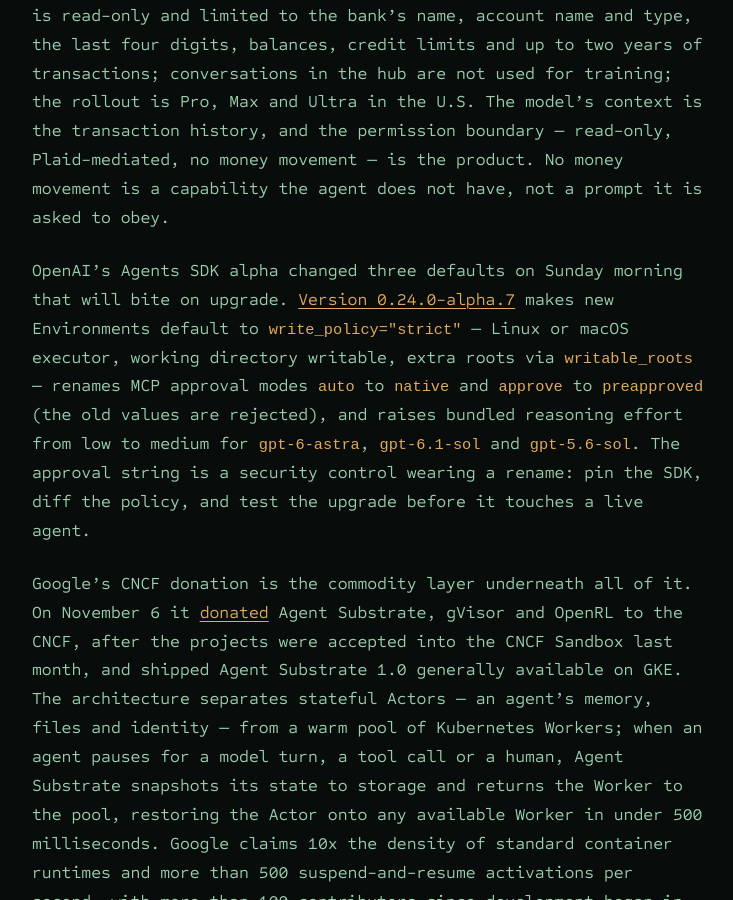
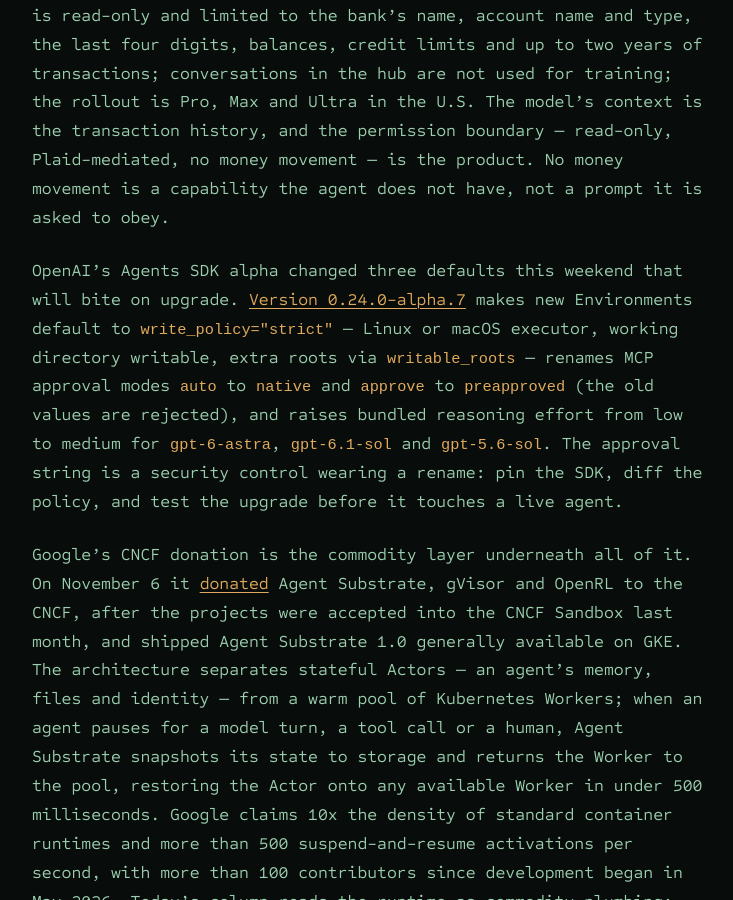
Before and after one commit to cheesejaguar/daily-downlink, a Jekyll site: the page built from _posts/2026-11-08-sunday-zeitgeist-the-week-the-model-became-the-cheap-part.md, in a window 1280 px wide and 900 px high, scrolled down 9053 px. Shown: the whole window, without its empty margins (356-1089 px from the left). Built offline with Jekyll 4.4.1, drawn with Linux system fonts in a browser that asks for light colours.

Commit message:
post: fix SDK timing in sunday zeitgeist

```diff
--- a/_posts/2026-11-08-sunday-zeitgeist-the-week-the-model-became-the-cheap-part.md
+++ b/_posts/2026-11-08-sunday-zeitgeist-the-week-the-model-became-the-cheap-part.md
@@ -54,7 +54,7 @@
 
 Anthropic's [Personal Finance beta](https://techcrunch.com/2026/11/05/claude-can-now-analyze-your-spending-with-its-new-personal-finance-tool/) is the consumer version of the same design. It connects bank and credit-card accounts through Plaid and answers questions about spending, balances and interest; access is read-only and limited to the bank's name, account name and type, the last four digits, balances, credit limits and up to two years of transactions; conversations in the hub are not used for training; the rollout is Pro, Max and Ultra in the U.S. The model's context is the transaction history, and the permission boundary — read-only, Plaid-mediated, no money movement — is the product. No money movement is a capability the agent does not have, not a prompt it is asked to obey.
 
-OpenAI's Agents SDK alpha changed three defaults on Sunday morning that will bite on upgrade. [Version 0.24.0-alpha.7](https://github.com/openai/openai-agents-python/releases/tag/v0.24.0-alpha.7) makes new Environments default to `write_policy="strict"` — Linux or macOS executor, working directory writable, extra roots via `writable_roots` — renames MCP approval modes `auto` to `native` and `approve` to `preapproved` (the old values are rejected), and raises bundled reasoning effort from low to medium for `gpt-6-astra`, `gpt-6.1-sol` and `gpt-5.6-sol`. The approval string is a security control wearing a rename: pin the SDK, diff the policy, and test the upgrade before it touches a live agent.
+OpenAI's Agents SDK alpha changed three defaults this weekend that will bite on upgrade. [Version 0.24.0-alpha.7](https://github.com/openai/openai-agents-python/releases/tag/v0.24.0-alpha.7) makes new Environments default to `write_policy="strict"` — Linux or macOS executor, working directory writable, extra roots via `writable_roots` — renames MCP approval modes `auto` to `native` and `approve` to `preapproved` (the old values are rejected), and raises bundled reasoning effort from low to medium for `gpt-6-astra`, `gpt-6.1-sol` and `gpt-5.6-sol`. The approval string is a security control wearing a rename: pin the SDK, diff the policy, and test the upgrade before it touches a live agent.
 
 Google's CNCF donation is the commodity layer underneath all of it. On November 6 it [donated](https://cloud.google.com/blog/products/containers-kubernetes/open-infrastructure-for-autonomous-agents-comes-to-cncf) Agent Substrate, gVisor and OpenRL to the CNCF, after the projects were accepted into the CNCF Sandbox last month, and shipped Agent Substrate 1.0 generally available on GKE. The architecture separates stateful Actors — an agent's memory, files and identity — from a warm pool of Kubernetes Workers; when an agent pauses for a model turn, a tool call or a human, Agent Substrate snapshots its state to storage and returns the Worker to the pool, restoring the Actor onto any available Worker in under 500 milliseconds. Google claims 10x the density of standard container runtimes and more than 500 suspend-and-resume activations per second, with more than 100 contributors since development began in May 2026. [Today's column](https://blog.aaronx.co/2026/11/08/the-bottleneck-moved-below-the-model/) reads the runtime as commodity plumbing; the more consequential change is gVisor's move to neutral governance, which opens the path to upstreaming host-kernel patches that bring its I/O close to native — the difference between a sandbox that is cheap to run anywhere and one that is cheap only where its owner has patched the kernel.
 
```
